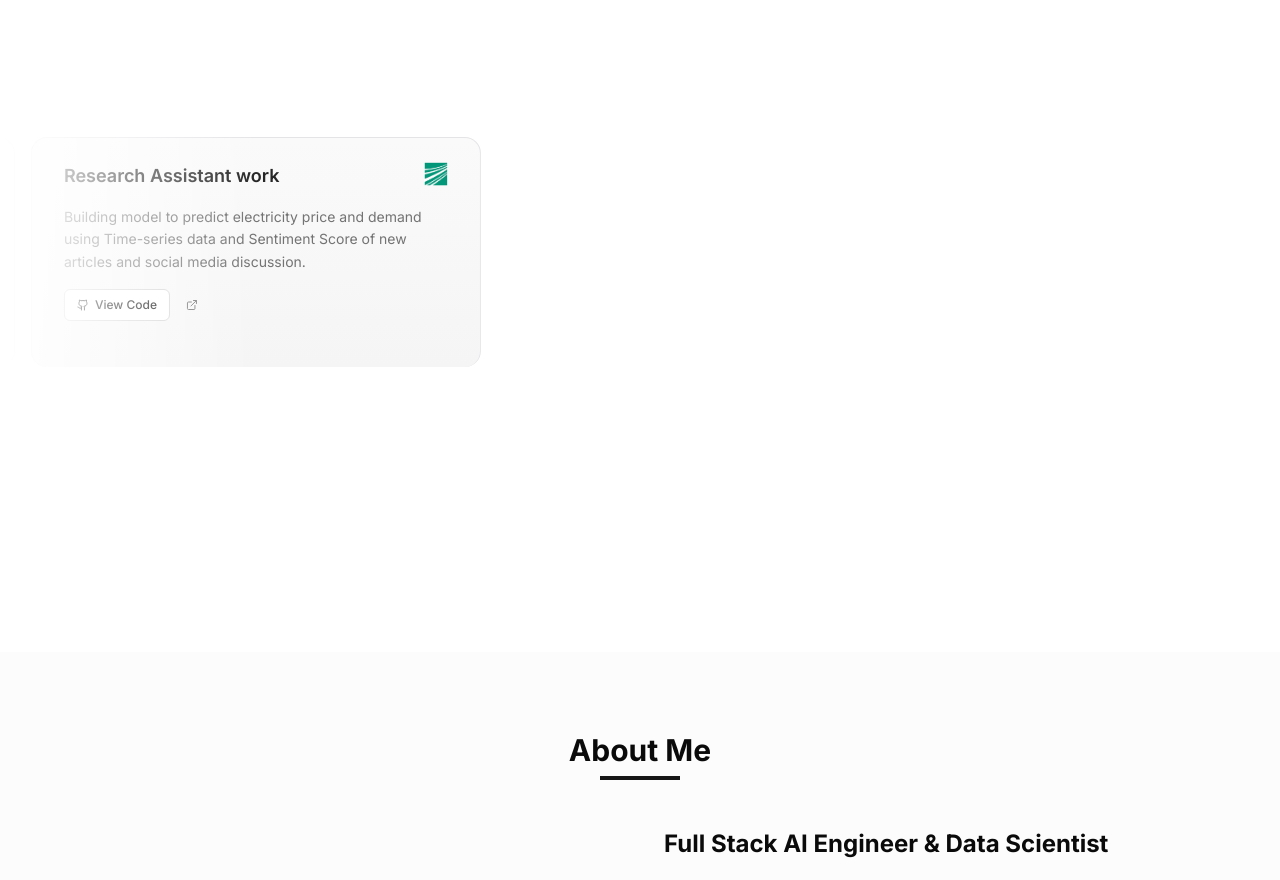
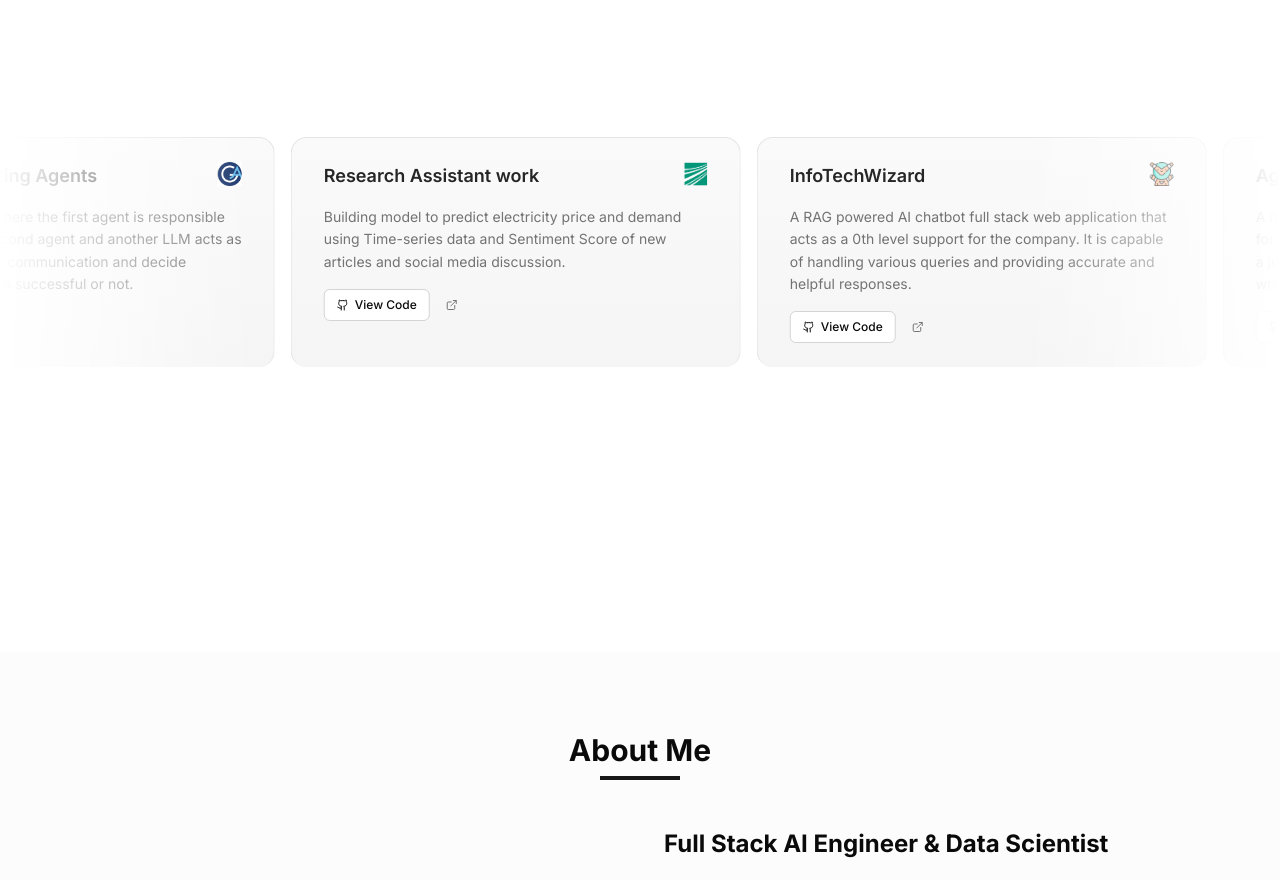
Before and after one commit to mohdUwaish59/Personal-Website, a Next.js app: page / in a window 1280 px wide. Shown: the part 1080-1960 px from the top of the page. Built offline with nearby package versions, Linux system fonts and the light colour scheme.

Commit message:
Fix: Fixin speed of inifinite card and the changing direction from right to left

```diff
--- a/components/current-work.tsx
+++ b/components/current-work.tsx
@@ -22,7 +22,7 @@ export default function InfiniteMovingCardsDemo() {
       <div className="h-[40rem] rounded-md flex flex-col antialiased items-center justify-center relative">
         <InfiniteMovingCards
           items={testimonials}
-          direction="right"
+          direction="left"
           speed="normal"
         />
       </div>
--- a/components/ui/infinite-moving-cards.tsx
+++ b/components/ui/infinite-moving-cards.tsx
@@ -94,7 +94,7 @@ export const InfiniteMovingCards = ({
       if (speed === "fast") {
         containerRef.current.style.setProperty("--animation-duration", "20s");
       } else if (speed === "normal") {
-        containerRef.current.style.setProperty("--animation-duration", "40s");
+        containerRef.current.style.setProperty("--animation-duration", "30s");
       } else {
         containerRef.current.style.setProperty("--animation-duration", "80s");
       }
```
